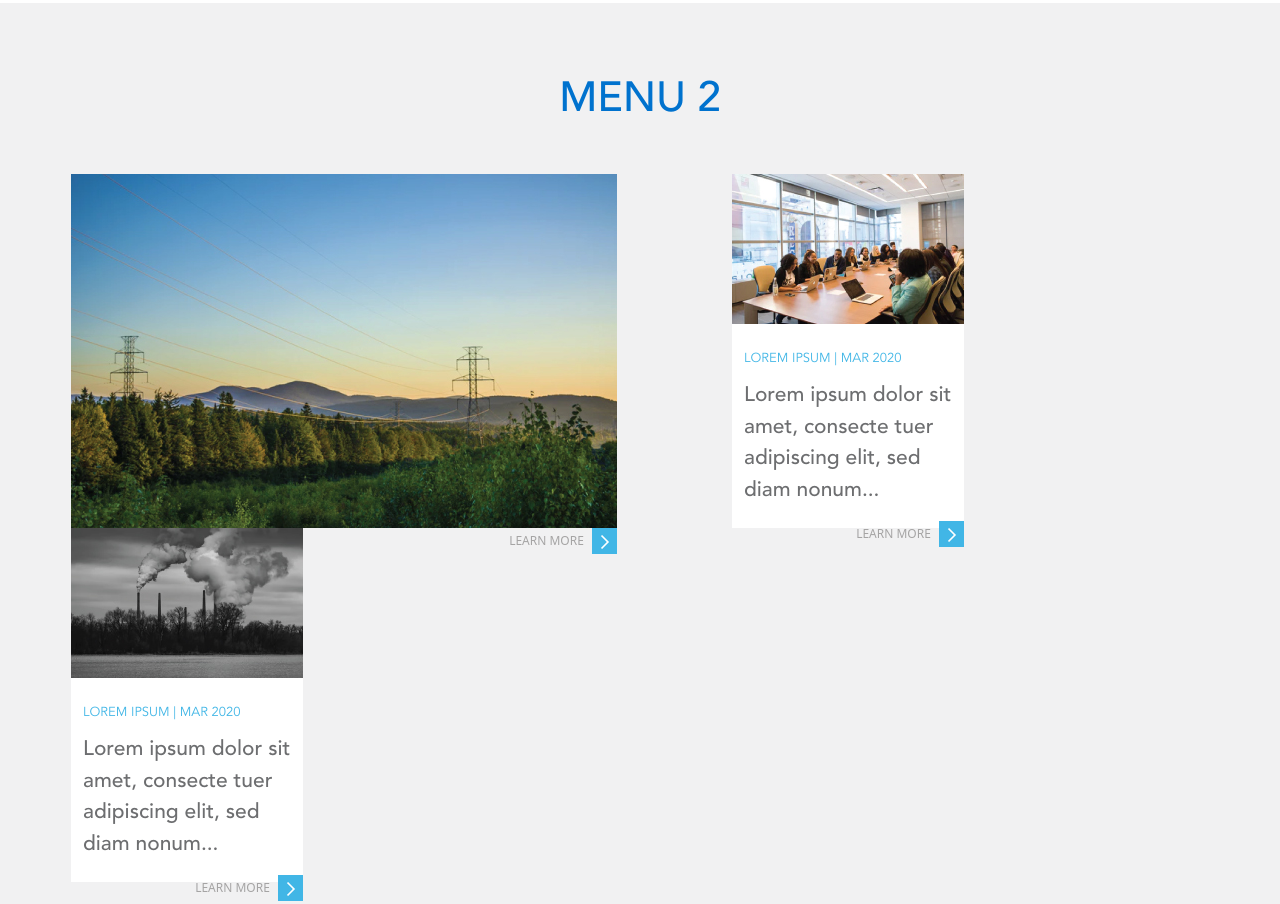
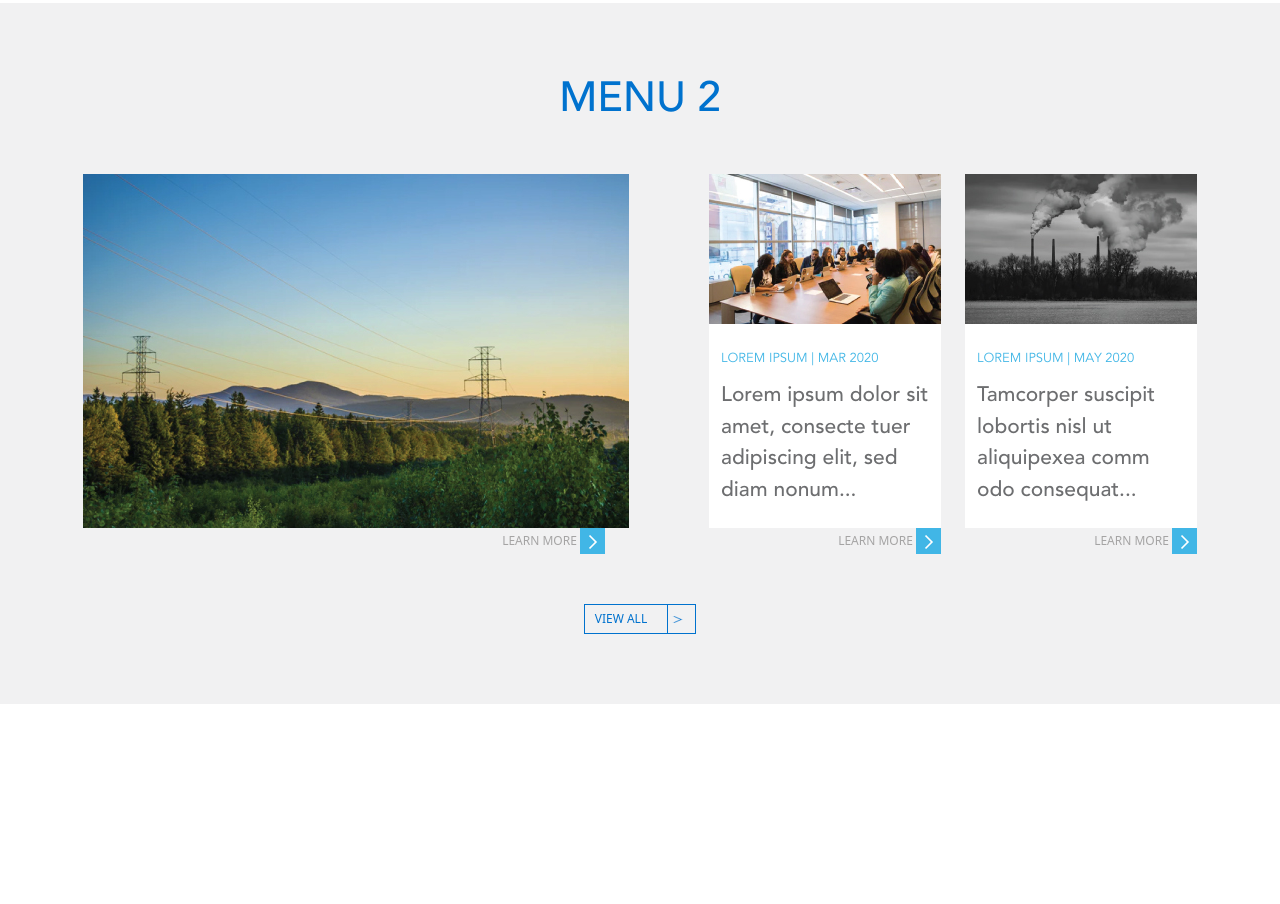
Before and after one commit to Sachinm06/UI-assignment, a plain HTML site: page index.html in a window 1280 px wide. Shown: the part 2683-3587 px from the top of the page. After the commit the page ends 3387 px from the top, so only its background shows below. Drawn offline with nearby package versions, Linux system fonts and the light colour scheme; a web font is replaced by a local one.

Commit message:
new changes

```diff
--- a/index.html
+++ b/index.html
@@ -224,13 +224,13 @@
 
         <!-- -----------------------------------------menu 2------------------------------------ -->
 
-        <section id="menu2">
+        <!-- <section id="menu2">
             <h2 class="text-center">MENU 2</h2>
 
             <div class="container-fluid mt-5">
                 <div class="row ">
                     <div class="col-lg-6 col-md-12 child-1">
-                        <div class="menu2Img">
+                        <div class="">
                             <img src="./img/546_354.jpg" alt="" class="menu2Img">
                             <div class="button-container4">
                                 <a href="#" class="learn-more-button4">
@@ -243,7 +243,7 @@
                         </div>
 
                     </div>
-                    <div class="col-lg-3 col-md-3 child-2">
+                    <div class="col-lg-3 col-md-6 child-2">
                         <div class="card-bo">
                             <img src="./img/232_150_1.jpg" class="card-img-t" alt="...">
                             <div class="card-bdy container">
@@ -261,7 +261,7 @@
                             </div>
                         </div>
                     </div>
-                    <div class="col-lg-3 col-md-3 child-3">
+                    <div class="col-lg-3 col-md-6 child-3">
                         <div class="card-bo">
                             <img src="./img/232_150_2.jpg" class="card-img-t" alt="...">
                             <div class="card-bdy container">
@@ -289,6 +289,116 @@
             </div>
 
         </section>
+ -->
+
+
+        <section id="menu2">
+            <h2 class="text-center">MENU 2</h2>
+
+            <div class="container">
+                <div class="row ">
+                    <!-- First Column -->
+                    <div class="col-lg-6 col-md-12 menu2Img">
+                        <div>
+                            <div class="">
+                                <img src="./img/546_354.jpg" alt="">
+                            </div>
+                            <div class="button-container4">
+                                <a href="#" class="learn-more-button4">
+                                    LEARN MORE
+                                    <button>
+                                        <img src="./img/learnmore_banner.png" alt="Arrow" class=" bordered-image1">
+                                    </button>
+                                </a>
+                            </div>
+                        </div>
+                    </div>
+
+                    <!-- Second Column -->
+                    <div class="col-lg-6 col-md-12" style="width:auto ;">
+                        <div class="row">
+                            <div class="col-md-6 col-sm-6 ">
+                                <div class="card-div">
+                                    <div class="child-1">
+                                        <img src="./img/232_150_1.jpg" class="card-img" alt="...">
+
+                                        <div class="container">
+                                            <p class="card1">LOREM IPSUM | MAR 2020</p>
+                                            <p class="card2">Lorem ipsum dolor sit amet, consecte tuer adipiscing elit,
+                                                sed
+                                                diam
+                                                nonum...</p>
+                                        </div>
+
+                                    </div>
+                                    <div class="button-container4">
+                                        <a href="#" class="learn-more-button4">
+                                            LEARN MORE
+                                            <button>
+                                                <img src="./img/learnmore_banner.png" alt="Arrow"
+                                                    class=" bordered-image1">
+                                            </button>
+                                        </a>
+                                    </div>
+                                </div>
+                            </div>
+                            <div class="col-md-6 col-sm-6 ">
+                                <div class="card-div">
+                                    <div class="child-2">
+                                        <img src="./img/232_150_2.jpg" class="card-img" alt="...">
+                                        <div class="container">
+                                            <p class="card1">LOREM IPSUM | MAY 2020</p>
+                                            <p class="card2">Tamcorper suscipit lobortis nisl ut aliquipexea comm odo
+                                                consequat...</p>
+                                        </div>
+                                    </div>
+                                    <div class="button-container4">
+                                        <a href="#" class="learn-more-button4">
+                                            LEARN MORE
+                                            <button>
+                                                <img src="./img/learnmore_banner.png" alt="Arrow"
+                                                    class=" bordered-image1">
+                                            </button>
+                                        </a>
+                                    </div>
+                                </div>
+                            </div>
+                        </div>
+
+                    </div>
+                </div>
+            </div>
+
+            <div class="button-container3 text-center">
+                <a href="#" class="learn-more-button3" id="viewAll">
+                    VIEW ALL <img src="./img/view_all.png" alt="Arrow" class="arrow2">
+                </a>
+            </div>
+
+        </section>
+
+
+        <!-- -------------------------------------menu 3-------------------------------------- -->
+
+        <section>
+            <div class="container">
+                <div class="row">
+                    <div class="col-lg-6 col-md-12">
+
+                    </div>
+                    <div class="col-lg-6 col-md-12">
+
+                    </div>
+                </div>
+            </div>
+        </section>
+
+
+
+
+
+
+
 
 
 
--- a/style.css
+++ b/style.css
@@ -266,7 +266,8 @@ p {
     align-items: flex-end;
     justify-content: end;
 }
-.first-column{
+
+.first-column {
     width: auto;
 
 }
@@ -354,7 +355,6 @@ p {
     border: 1px solid #41b6e6;
     background: transparent;
     padding: 3px;
-    margin-left: 5px;
     background-color: #41b6e6;
     width: 25px;
 }
@@ -363,7 +363,6 @@ p {
 
 .button-container3 {
     margin-top: 50PX;
-    /* margin-bottom: 70px; */
 }
 
 .button-container3 a {
@@ -418,16 +417,16 @@ p {
     font-family: avenirMed;
     text-align: start;
 }
-@media (max-width: 1400px) {
 
-}
+@media (max-width: 1400px) {}
 
 /* --------------------------------menu 2------------------------------------ */
 
 #menu2 {
     background-color: #F1F1F2;
 }
-#menu2 .container-fluid{
+
+#menu2 .container-fluid {
     display: flex;
     justify-content: center;
 
@@ -442,22 +441,39 @@ p {
     padding-top: 70px;
 }
 
-.card-bo {
+#menu2 .child-1 {
     background-color: #ffffff;
     height: 354px;
     width: 232px;
-
+    margin-right: 50px;
+    display: flex;
+    flex-direction: column;
+    align-items: center;
 }
 
-.menu2Img {
+#menu2 .child-2 {
+    background-color: #ffffff;
+    height: 354px;
+    width: 232px;
+    display: flex;
+    flex-direction: column;
+    align-items: center;
+}
+
+#menu2 .menu2Img {
     width: 546px;
     height: 354px;
-
+    margin-right: 80px;
 }
 
-.card-img-t {
+#menu2 .card-img {
     width: 232px;
     height: 150px;
+}
+
+#menu2 .row {
+    display: flex;
+    justify-content: center;
 }
 
 .card1 {
@@ -466,15 +482,24 @@ p {
     font-family: avenirBook;
     margin-top: 25px;
 }
-.card2{
+
+.card2 {
     color: #6d6e70;
     font-size: 21px;
     font-family: avenirMed;
     margin-top: -5px;
 }
-#viewAll{
+
+#viewAll {
     margin-bottom: 70px;
 }
-.child-1{
-    margin-right: 80px;
+
+#menu2 .card-item {
+    width: 232px;
 }
+#menu2 .card-div{
+    /* background-color: #ffffff; */
+    width: 232px;
+}
+
+/* --------------------------menu 3-------------------- */
```
